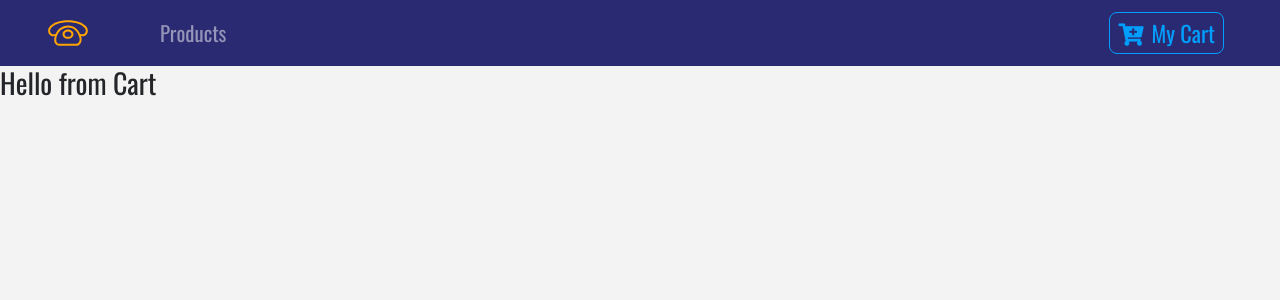
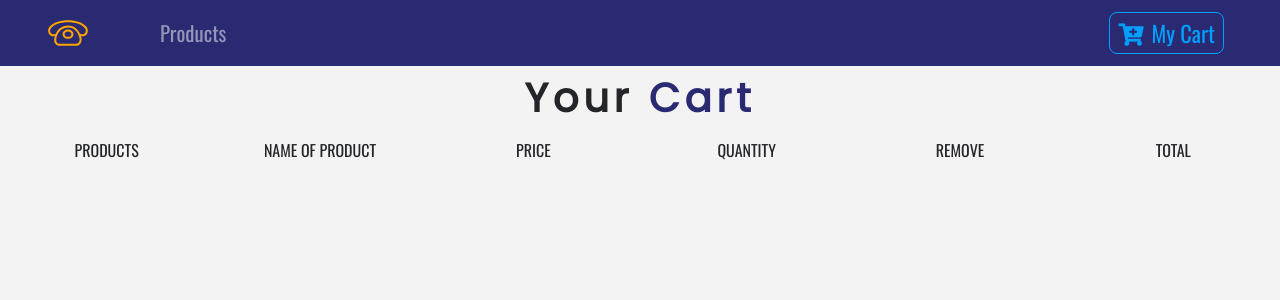
Before and after one commit to luissoldevilla/ecom-app, a React (Create React App) app: page /cart in a window 1280 px wide. Shown: the top 300 px of the page. Built offline with nearby package versions, Linux system fonts and the light colour scheme.

Commit message:
Started working on the Checkout part of the app   -Cart folder was created in order to store all of the components   of the Cart   -package.json was implemented in order to maintain separation of   concerns   -Empty Cart components was created and implemented and tested

```diff
--- a/src/components/Cart.js
+++ /dev/null
@@ -1,11 +0,0 @@
-import React, { Component } from 'react'
-
-export default class Cart extends Component {
-  render() {
-    return (
-      <div>
-        <h3>Hello from Cart</h3>
-      </div>
-    )
-  }
-}
--- /dev/null
+++ b/src/components/Cart/Cart.js
@@ -0,0 +1,29 @@
+import React, { Component } from 'react'
+import Title from '../Title'
+import CartColumns from './CartColumns'
+import EmptyCart from './EmptyCart'
+import {ProductConsumer} from '../../context'
+
+export default class Cart extends Component {
+  render() {
+    return (
+      <section>
+        <ProductConsumer>
+          {value => {
+            const {cart} = value;
+            if(cart.length>0) {
+              return(
+                <React.Fragment>
+                  <Title name="your" title="cart" />
+                  <CartColumns />
+                </React.Fragment>
+              )
+            } else {
+              return <EmptyCart />
+            }
+          }}
+        </ProductConsumer>
+      </section>
+    )
+  }
+}
--- /dev/null
+++ b/src/components/Cart/CartColumns.js
@@ -0,0 +1,28 @@
+import React from 'react'
+
+export default function CartColumns() {
+    return (
+      <div className="container-fluid text-center d-none d-lg-block">
+        <div className="row">
+          <div className="col-10 mx-auto col-lg-2">
+            <p className="text-uppercase">products</p>
+          </div>
+          <div className="col-10 mx-auto col-lg-2">
+            <p className="text-uppercase">name of product</p>
+          </div>
+          <div className="col-10 mx-auto col-lg-2">
+            <p className="text-uppercase">price</p>
+          </div>
+          <div className="col-10 mx-auto col-lg-2">
+            <p className="text-uppercase">quantity</p>
+          </div>
+          <div className="col-10 mx-auto col-lg-2">
+            <p className="text-uppercase">remove</p>
+          </div>
+          <div className="col-10 mx-auto col-lg-2">
+            <p className="text-uppercase">total</p>
+          </div>
+        </div>
+      </div>
+    )
+}
--- /dev/null
+++ b/src/components/Cart/EmptyCart.js
@@ -0,0 +1,13 @@
+import React from 'react'
+
+export default function EmptyCart() {
+  return (
+    <div className="container mt-5">
+      <div className="row">
+        <div className="col-10 mx-auto text-center text-title">
+          <h1>your cart is currently empty</h1>
+        </div>
+      </div>
+    </div>
+  )
+}
--- /dev/null
+++ b/src/components/Cart/package.json
@@ -0,0 +1,3 @@
+{
+  "main":"Cart.js"
+}
--- a/src/context.js
+++ b/src/context.js
@@ -9,9 +9,12 @@
   state ={
     products:[],
     detailProduct:detailProduct,
-    cart:[],
+    cart: storeProducts,
     modalOpen: false,
     modalProduct:detailProduct,
+    cartSubTotal: 0,
+    cartTax: 0,
+    cartTotal: 0
   }
 
   componentDidMount() {
@@ -70,6 +73,23 @@
       return {modalOpen:false}
     })
   }
+
+  increment = (id) => {
+    console.log('this is increment method');
+  }
+
+  decrement = (id) => {
+    console.log('this is decrement method');
+  }
+
+  removeItem = (id) => {
+    console.log('item removed')
+  }
+
+  clearCart = () => {
+    console.log('cart was cleared')
+  }
+
   render() {
     return (
       <ProductContext.Provider value={{
@@ -77,7 +97,11 @@
         handleDetail:this.handleDetail,
         addToCart:this.addToCart,
         openModal:this.openModal,
-        closeModal:this.closeModal
+        closeModal:this.closeModal,
+        increment:this.increment,
+        decrement:this.decrement,
+        removeItem:this.removeItem,
+        clearCart:this.clearCart
       }}>
         {this.props.children}
       </ProductContext.Provider>
```
